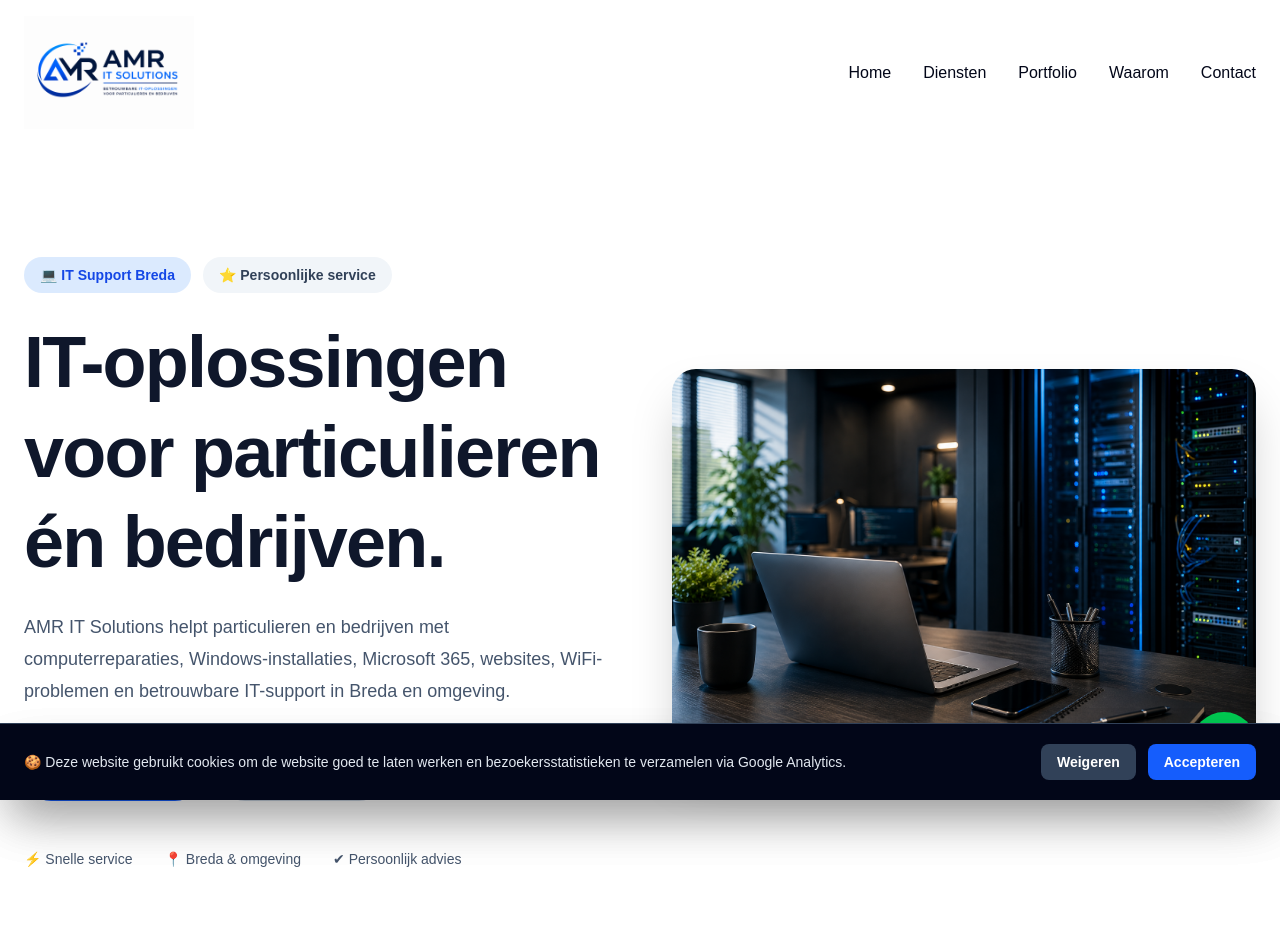
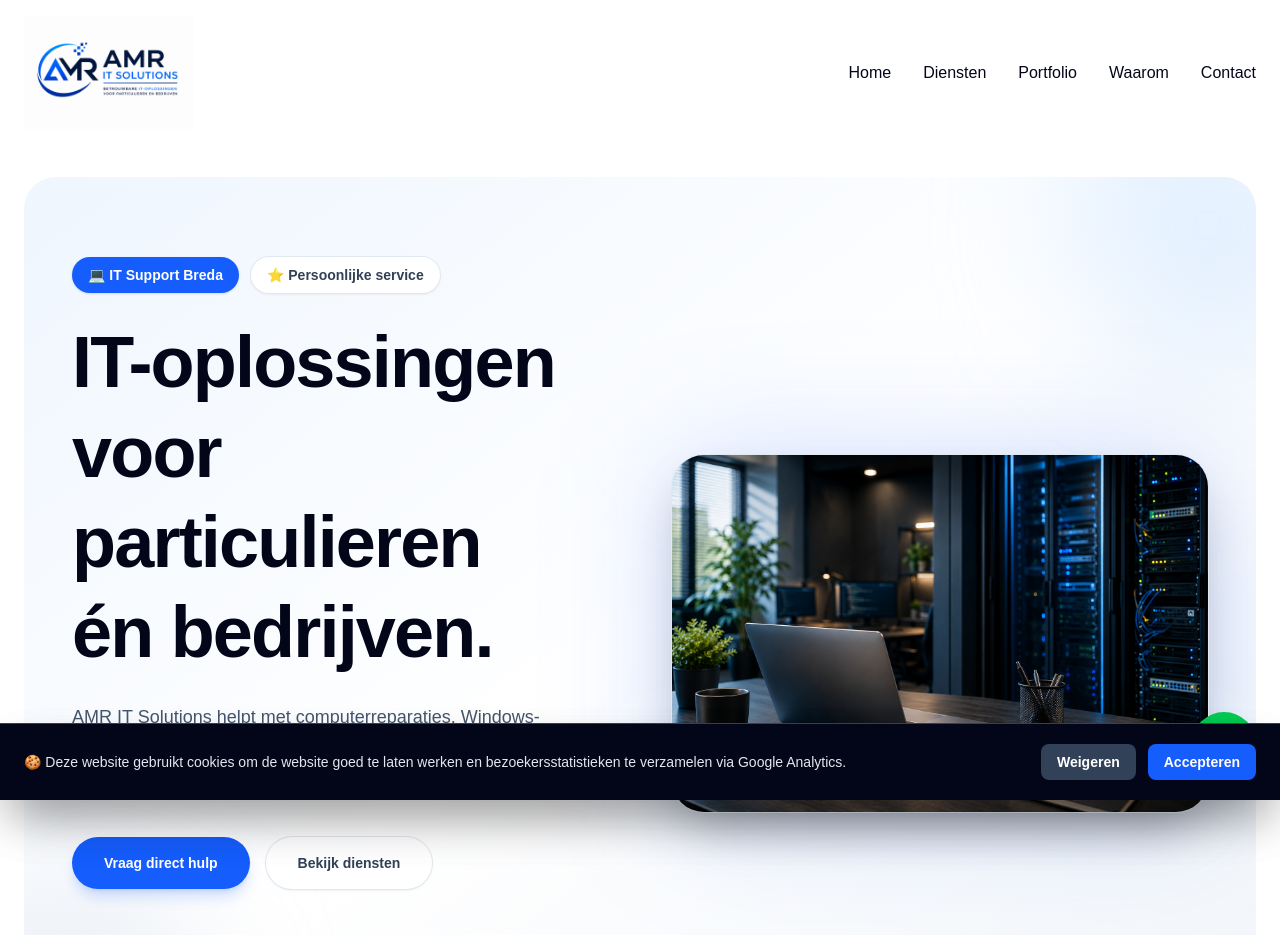
Before and after one commit to amritsolutions/amr-it-solutions, a Next.js app: page / in a window 1280 px wide. Shown: the top 935 px of the page. Built offline with nearby package versions, Linux system fonts and the light colour scheme.

Commit message:
Hero sectie premium gemaakt

```diff
--- a/components/Hero.tsx
+++ b/components/Hero.tsx
@@ -4,20 +4,24 @@ export default function Hero() {
   return (
     <section
       id="home"
-      className="grid flex-1 items-center gap-16 py-20 lg:grid-cols-2"
+      className="relative overflow-hidden rounded-[2rem] bg-gradient-to-br from-blue-50 via-white to-slate-100 px-6 py-20 lg:px-12"
     >
+      <div className="absolute -right-24 -top-24 h-72 w-72 rounded-full bg-blue-200/40 blur-3xl" />
+      <div className="absolute -bottom-24 -left-24 h-72 w-72 rounded-full bg-slate-300/40 blur-3xl" />
+
+      <div className="relative grid items-center gap-16 lg:grid-cols-2">
         <div className="max-w-3xl">
           <div className="mb-6 flex flex-wrap gap-3">
-          <span className="rounded-full bg-blue-100 px-4 py-2 text-sm font-semibold text-blue-700">
+            <span className="rounded-full bg-blue-600 px-4 py-2 text-sm font-semibold text-white shadow-sm">
               💻 IT Support Breda
             </span>
 
-          <span className="rounded-full bg-slate-100 px-4 py-2 text-sm font-semibold text-slate-700">
+            <span className="rounded-full bg-white px-4 py-2 text-sm font-semibold text-slate-700 shadow-sm ring-1 ring-slate-200">
               ⭐ Persoonlijke service
             </span>
           </div>
 
-        <h1 className="text-5xl font-extrabold leading-tight tracking-tight text-slate-900 md:text-7xl">
+          <h1 className="text-5xl font-extrabold leading-tight tracking-tight text-slate-950 md:text-7xl">
             IT-oplossingen
             <br />
             voor particulieren
@@ -26,44 +30,52 @@ export default function Hero() {
           </h1>
 
           <p className="mt-6 max-w-2xl text-lg leading-8 text-slate-600">
-          AMR IT Solutions helpt particulieren en bedrijven met
-          computerreparaties, Windows-installaties, Microsoft 365,
-          websites, WiFi-problemen en betrouwbare IT-support in
-          Breda en omgeving.
+            AMR IT Solutions helpt met computerreparaties,
+            Windows-installaties, Microsoft 365, websites, WiFi-problemen en
+            betrouwbare IT-support in Breda en omgeving.
           </p>
 
           <div className="mt-10 flex flex-wrap gap-4">
             <a
               href="#contact"
-            className="rounded-full bg-blue-600 px-8 py-4 text-sm font-semibold text-white transition hover:bg-blue-700"
+              className="rounded-full bg-blue-600 px-8 py-4 text-sm font-semibold text-white shadow-lg shadow-blue-600/20 transition hover:-translate-y-0.5 hover:bg-blue-700"
             >
               Vraag direct hulp
             </a>
 
             <a
               href="#diensten"
-            className="rounded-full border border-slate-300 px-8 py-4 text-sm font-semibold text-slate-700 transition hover:bg-slate-100"
+              className="rounded-full bg-white px-8 py-4 text-sm font-semibold text-slate-700 shadow-sm ring-1 ring-slate-200 transition hover:-translate-y-0.5 hover:bg-slate-50"
             >
               Bekijk diensten
             </a>
           </div>
 
-        <div className="mt-12 flex flex-wrap gap-8 text-sm font-medium text-slate-600">
-          <div>⚡ Snelle service</div>
-          <div>📍 Breda & omgeving</div>
-          <div>✔ Persoonlijk advies</div>
+          <div className="mt-12 grid gap-4 text-sm font-medium text-slate-700 sm:grid-cols-3">
+            <div className="rounded-2xl bg-white/80 p-4 shadow-sm ring-1 ring-slate-200">
+              ⚡ Snelle service
+            </div>
+            <div className="rounded-2xl bg-white/80 p-4 shadow-sm ring-1 ring-slate-200">
+              📍 Breda & omgeving
+            </div>
+            <div className="rounded-2xl bg-white/80 p-4 shadow-sm ring-1 ring-slate-200">
+              ✔ Persoonlijk advies
+            </div>
           </div>
         </div>
 
-      <div className="flex justify-center">
+        <div className="relative flex justify-center">
+          <div className="absolute inset-0 rounded-[2rem] bg-blue-600/20 blur-3xl" />
+
           <Image
             src="/images/hero.jpg"
             alt="AMR IT Solutions"
-          width={700}
-          height={700}
+            width={760}
+            height={760}
             priority
-          className="rounded-3xl shadow-2xl transition duration-500 hover:scale-105"
+            className="relative rounded-[2rem] shadow-2xl ring-1 ring-slate-200 transition duration-500 hover:scale-[1.02]"
           />
+        </div>
       </div>
     </section>
   );
```
Lines whose indentation alone changed are shown as unchanged.
